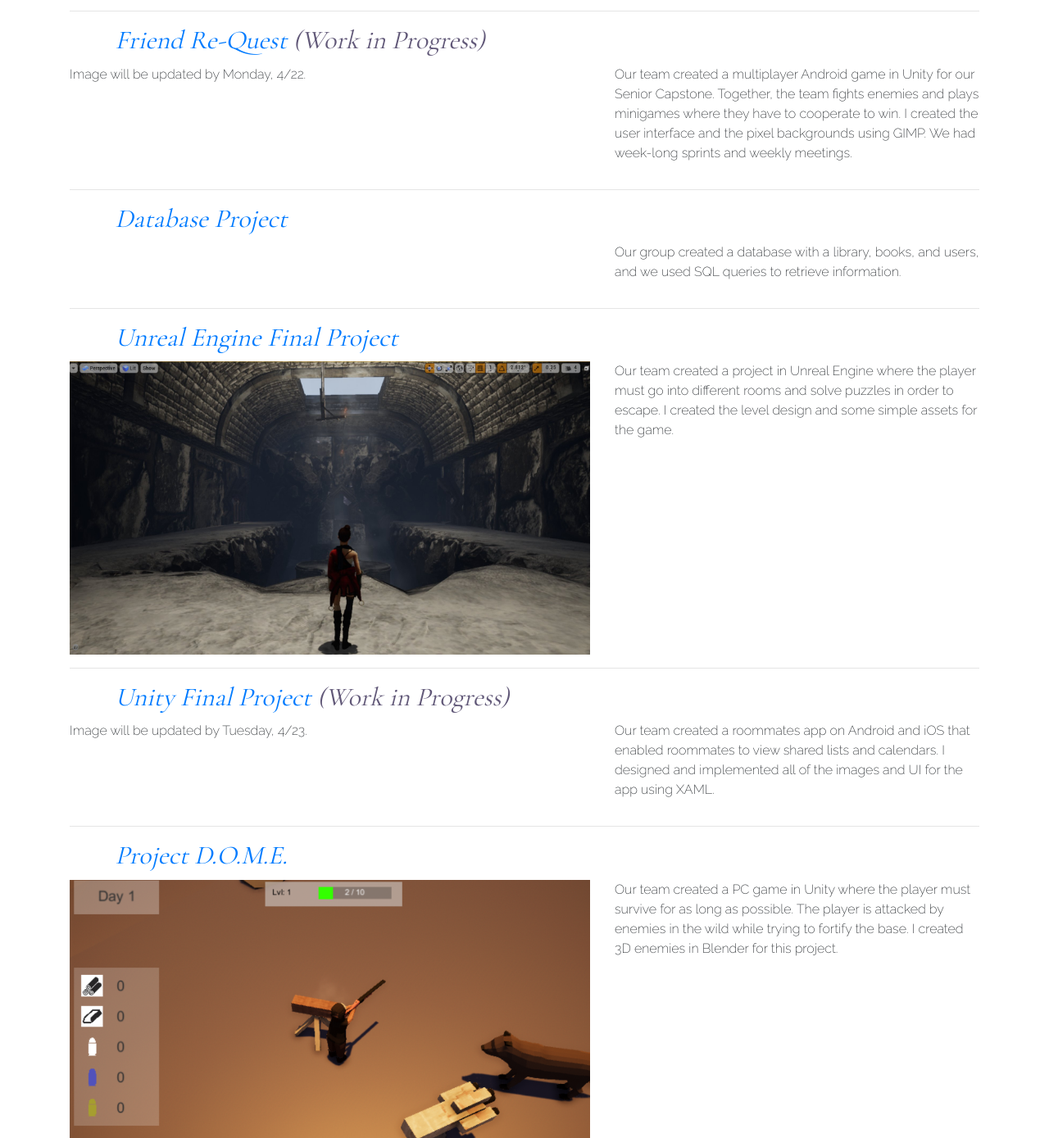
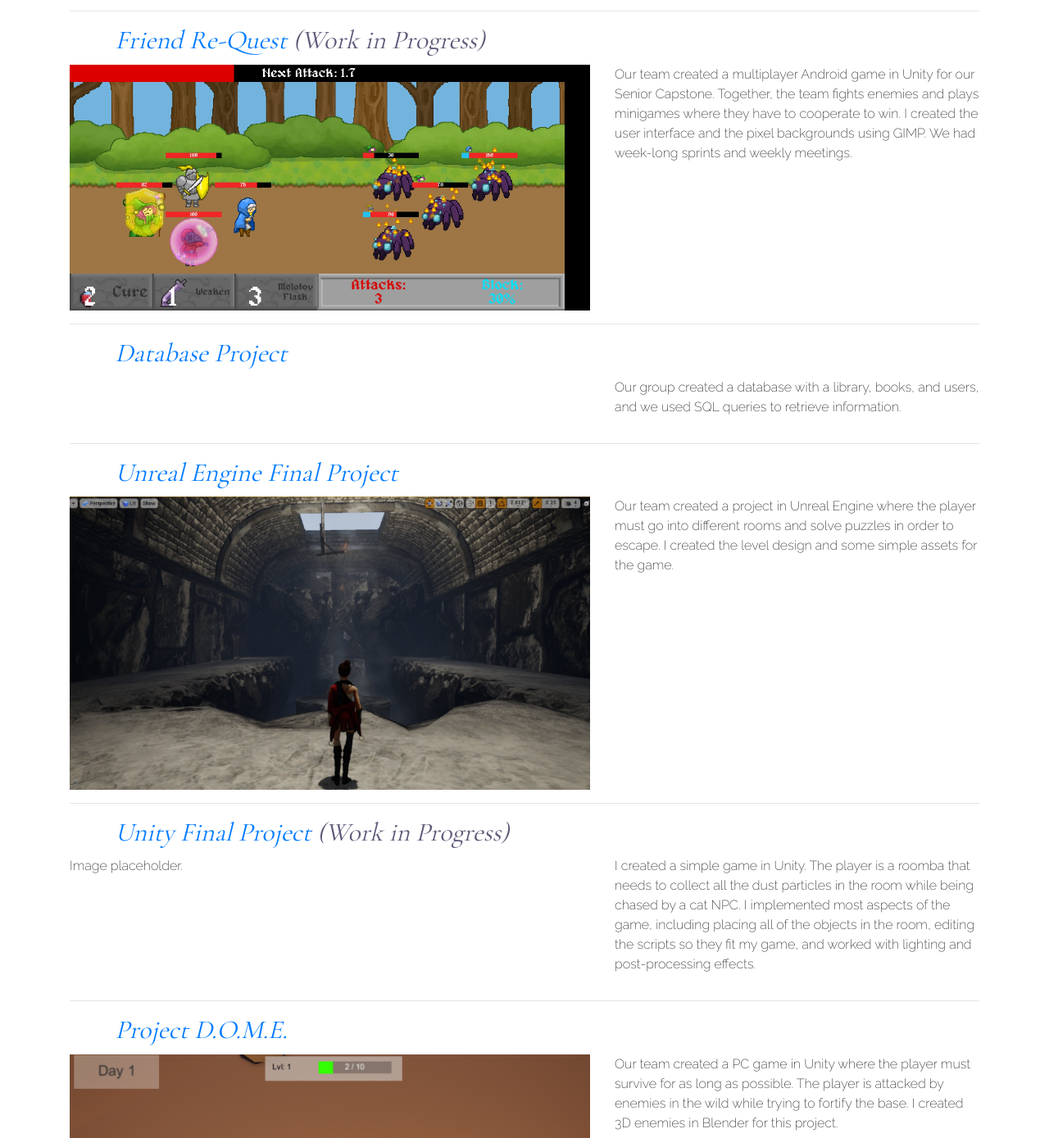
Before and after one commit to cjarec1/cjarec1.github.io, a plain HTML site: page projects.html in a window 1280 px wide. Shown: the part 819-2208 px from the top of the page at 82% size. Drawn offline with nearby package versions, Linux system fonts and the light colour scheme; a script that the page names is missing.

Commit message:
updated projects page

```diff
--- a/projects.html
+++ b/projects.html
@@ -52,8 +52,7 @@
             <h2><a href="https://github.com/Garen7/dmCapstone">Friend Re-Quest</a> (Work in Progress)</h2>
             <div class="row adjust-row">
                 <div class="col-sm">
-                    <!-- <img id="myImg1" src="img/qwabble.png" alt="Qwabble" width="100%"> -->
-                    <p>Image will be updated by Monday, 4/22.</p>
+                    <img id="myImg1" src="img/frq.jpg" alt="Qwabble" width="100%">
                 </div>
                 <div class="col-sm-5">
                     <p>Our team created a multiplayer Android game in Unity for our Senior Capstone. Together, the team fights
@@ -96,11 +95,12 @@
             <div class="row adjust-row">
                 <div class="col-sm">
                     <!-- <img id="myImg4" src="img/qwabble.png" alt="Qwabble" width="100%"> -->
-                    <p>Image will be updated by Tuesday, 4/23.</p>
+                    <p>Image placeholder.</p>
                 </div>
                 <div class="col-sm-5">
-                    <p>Our team created a roommates app on Android and iOS that enabled roommates to view shared lists and calendars.
-                        I designed and implemented all of the images and UI for the app using XAML.
+                    <p>I created a simple game in Unity. The player is a roomba that needs to collect all the dust particles in the room
+                        while being chased by a cat NPC. I implemented most aspects of the game, including placing all of the objects in the room,
+                        editing the scripts so they fit my game, and worked with lighting and post-processing effects.
                     </p>
                 </div>
             </div>
```
Also changed, not shown: img/frq.jpg (added).
